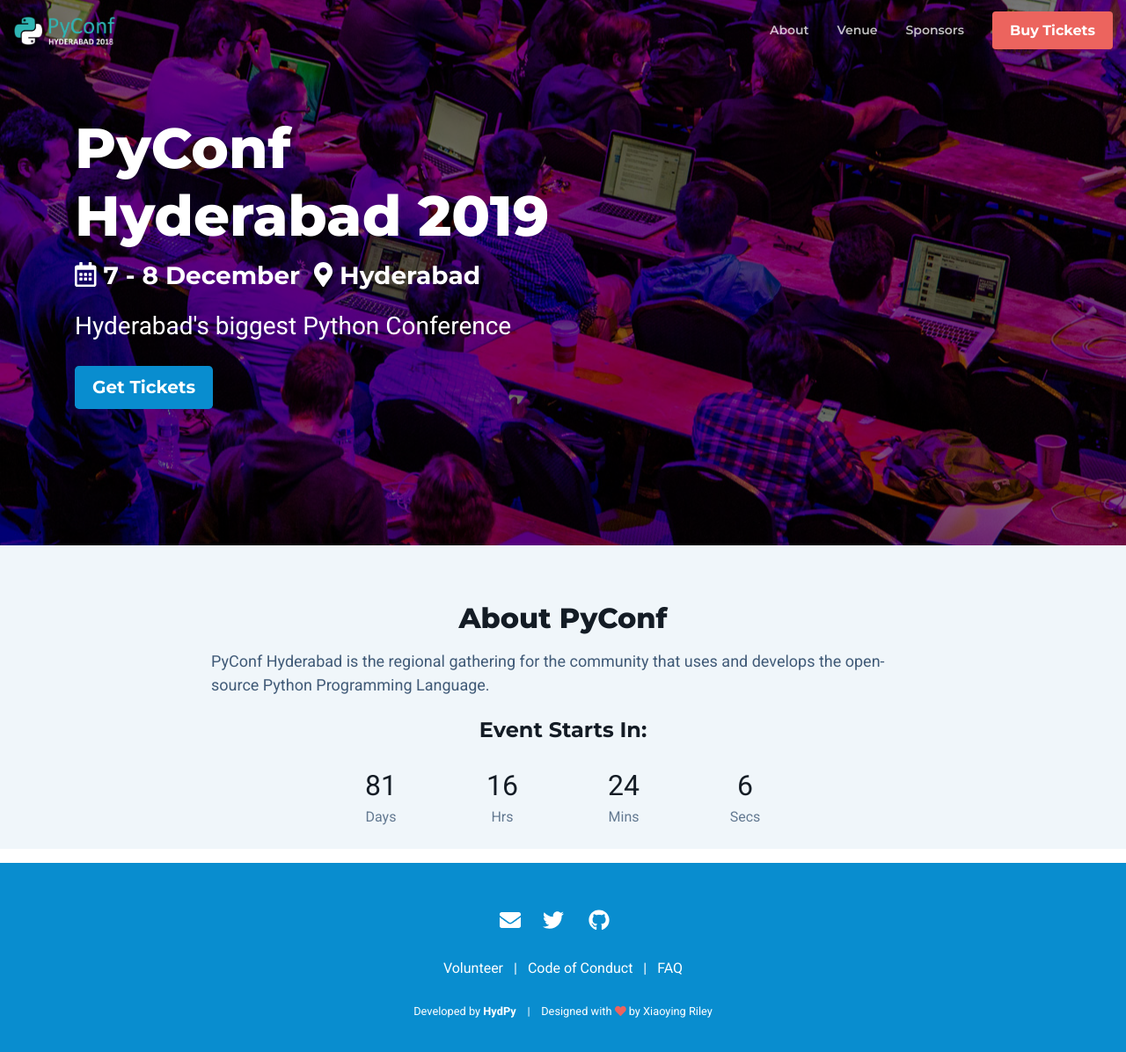
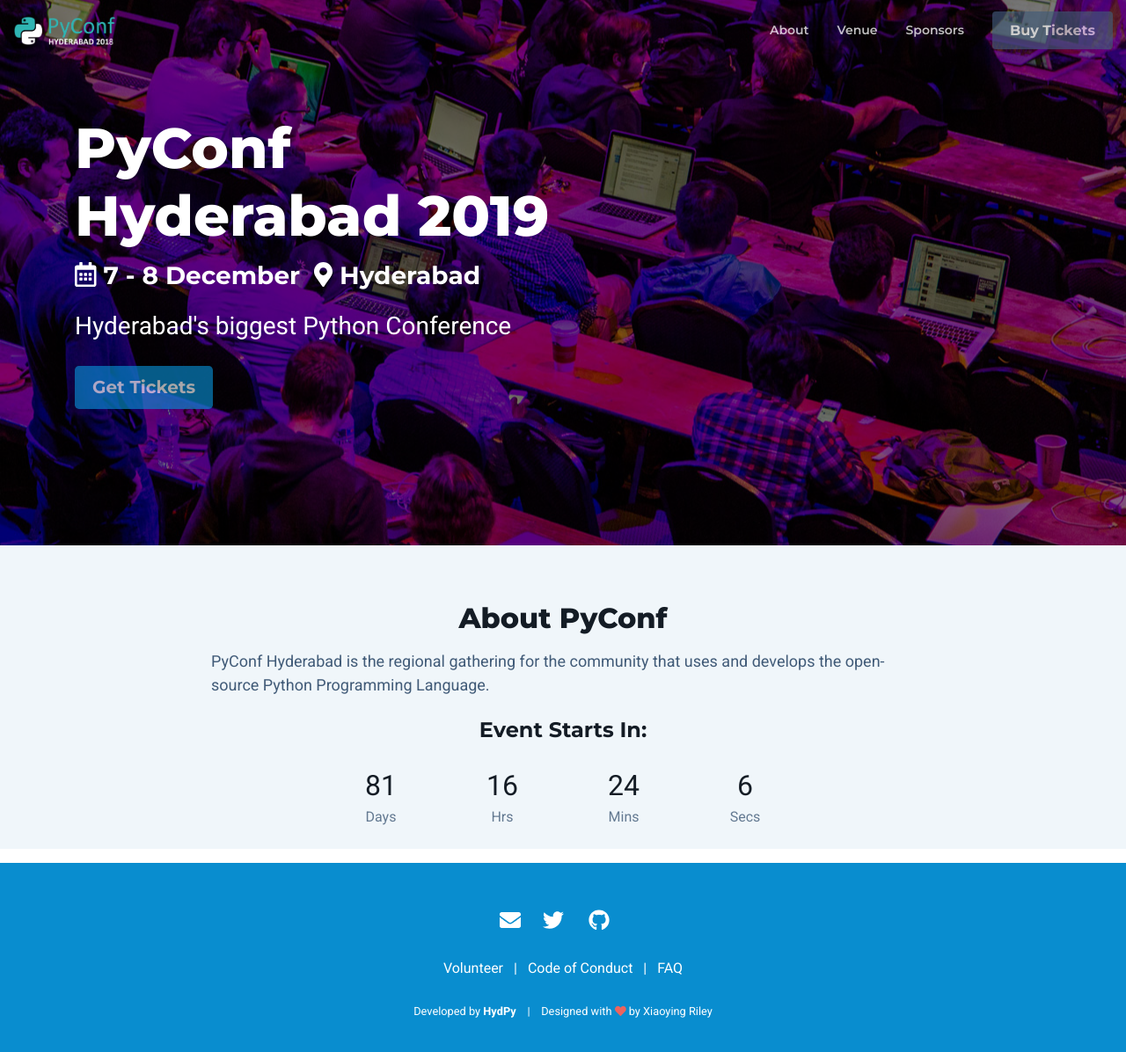
Before and after one commit to HydPy/hydpyconf2019, a Jekyll site: the page built from index.html, in a window 1280 px wide and 1209 px high. Shown: the top 1196 px of the window at 88% size. Built offline with Jekyll 4.4.1, drawn with Linux system fonts in a browser that asks for light colours; nearby versions of some CDN libraries.

Commit message:
Disable ticket link

```diff
--- a/_includes/header.html
+++ b/_includes/header.html
@@ -4,7 +4,7 @@
 				<nav class="main-nav navbar navbar-expand-lg">
 					<div class="site-logo"><a href="/"><img class="logo-icon" src="assets/images/pyconf_logo__dark_bg.png" alt="logo"></a></div>
 
-					<div class="navbar-btn order-lg-2"><a class="btn btn-secondary" href="{{ site.tickets_link }}" target="_blank">Buy Tickets</a></div>
+					<div class="navbar-btn order-lg-2"><a class="btn btn-secondary disabled" href="{{ site.tickets_link }}" target="_blank">Buy Tickets</a></div>
 
 					<button class="navbar-toggler" type="button" data-toggle="collapse" data-target="#navigation" aria-controls="navigation" aria-expanded="false" aria-label="Toggle navigation">
 						<span class="navbar-toggler-icon"></span>
--- a/_includes/hero-block.html
+++ b/_includes/hero-block.html
@@ -15,7 +15,7 @@
 				<h1 class="hero-heading mb-2">PyConf Hyderabad 2019</h1>
 				<div class="hero-meta mb-3"><i class="far fa-calendar-alt mr-2"></i>7 - 8 December <i class="fas fa-map-marker-alt mx-2"></i>Hyderabad</div>
 				<div class="hero-intro mb-4">Hyderabad's biggest Python Conference</div>
-				<div class="hero-cta"><a class="btn btn-primary btn-lg" href="{{ site.tickets_link }}" target="_blank">Get Tickets</a></div>
+				<div class="hero-cta"><a class="btn btn-primary btn-lg disabled" href="{{ site.tickets_link }}" target="_blank">Get Tickets</a></div>
 
 			</div><!--//hero-text-block-->
 		</div><!--//container-->
```
